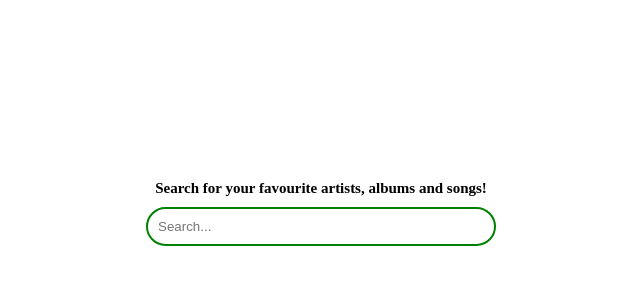
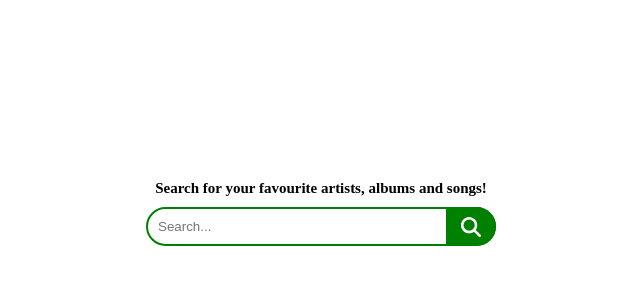
Before and after one commit to ConorG180/autocomplete-component, a React (Vite) app in the folder frontend/autocomplete-component/: page / in a window 1280 px wide. Shown: the top 300 px of the page, without its empty margins (319-959 px from the left). Built offline with nearby package versions, Linux system fonts and the light colour scheme.

Commit message:
Add action button for searchbar and styling

```diff
--- a/frontend/autocomplete-component/src/components/searchBar/SearchBar.css
+++ b/frontend/autocomplete-component/src/components/searchBar/SearchBar.css
@@ -13,6 +13,11 @@
     font-size: 15px;
 }
 
+.search-input-wrapper {
+    position: relative;
+    width: 100%;
+}
+
 .search-input {
     width: 100%;
     padding: 10px;
@@ -20,3 +25,16 @@
     border-radius: 20px;
     border: 2px solid green;
 }
+
+.search-button {
+    position: absolute;
+    right: 0;
+    top: 0;
+    bottom: 0;
+    width: 50px;
+    background-color: green;
+    color: white;
+    border: none;
+    border-radius: 0 20px 20px 0;
+    cursor: pointer;
+}
--- a/frontend/autocomplete-component/src/components/searchBar/SearchBar.tsx
+++ b/frontend/autocomplete-component/src/components/searchBar/SearchBar.tsx
@@ -1,5 +1,7 @@
 import React, { useState } from "react";
 import Suggestions from "../suggestions/Suggestions";
+import { FontAwesomeIcon } from "@fortawesome/react-fontawesome";
+import { faSearch } from "@fortawesome/free-solid-svg-icons";
 import "./SearchBar.css";
 
 const searchBar: React.FC = () => {
@@ -9,9 +11,14 @@ const searchBar: React.FC = () => {
         setQuery(e.target.value);
     };
 
+    const handleSearch = () => {
+        console.log(query);
+    };
+
     return (
         <div className="search-bar-container">
             <h1>Search for your favourite artists, albums and songs!</h1>
+            <div className="search-input-wrapper">
                 <input
                     type="text"
                     className="search-input"
@@ -19,6 +26,10 @@ const searchBar: React.FC = () => {
                     value={query}
                     onChange={handleInputChange}
                 />
+                <button className="search-button" onClick={handleSearch}>
+                    <FontAwesomeIcon icon={faSearch} size="xl" />
+                </button>
+            </div>
             {query && <Suggestions query={query} />}
         </div>
     );
```
Lines whose indentation alone changed are shown as unchanged.
